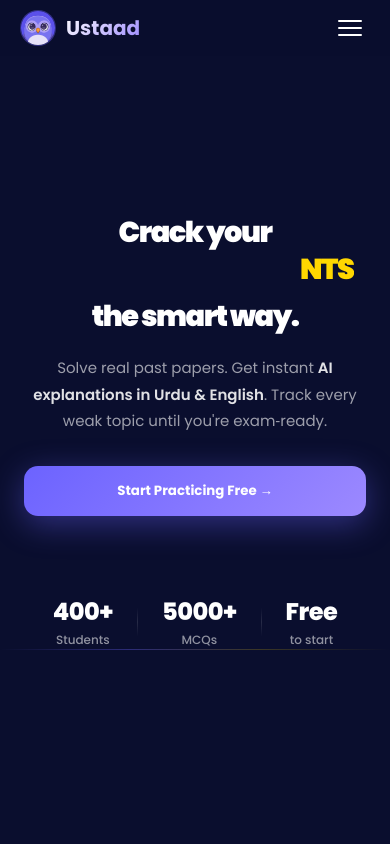
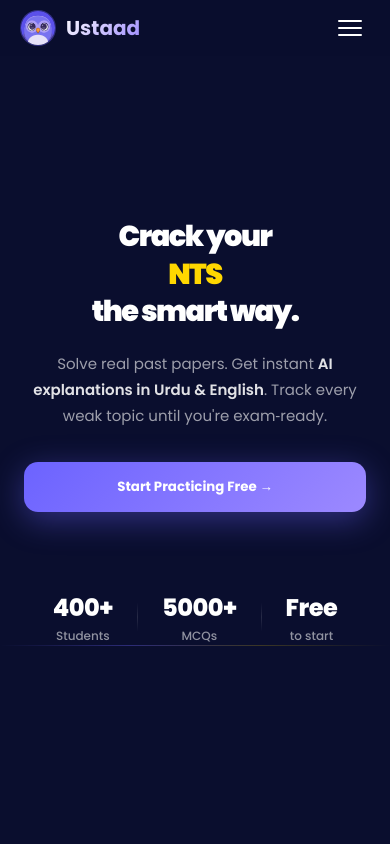
Before and after one commit to mburhankhan101-glitch/ustaad-landing, a Next.js app: page / in a window 390 px wide. Shown: the top 844 px of the page. Built offline with nearby package versions, Linux system fonts and the light colour scheme; no server answers.

Commit message:
mobile vertical centering and navbar overlap .

```diff
--- a/components/Hero.module.css
+++ b/components/Hero.module.css
@@ -503,24 +503,30 @@
     margin-bottom: 20px;
     text-align: center;
   }
-  .h1Line, .h1Cycle {
+  .h1Line {
     display: inline-block;
     margin: 0 4px;
   }
   .h1Cycle {
-    display: inline-block;
-    height: auto;
+    /* Must be block + relative so absolute children stack correctly */
+    display: block;
+    position: relative;
+    height: 1.3em;             /* explicit height since children are absolute */
+    width: 100%;
     color: #FFD700;
-    text-align: center;        /* <-- ADD this */
-    min-width: 120px;
+    overflow: hidden;
   }
   .cw {
-    position: static;
+    /* Keep absolute so all three names overlap — only .on is visible */
+    position: absolute;
+    left: 0;
+    top: 0;
+    width: 100%;               /* span full parent width */
+    text-align: center;        /* centre the text within that width */
     opacity: 0;
-    transform: translateY(0);
-    transition: opacity 0.3s ease;
-    white-space: nowrap;       /* <-- CHANGE from 'normal' to 'nowrap' */
-    display: inline-block;
+    transform: translateY(10px);
+    transition: opacity 0.42s ease, transform 0.42s ease;
+    white-space: nowrap;
   }
   .cw.on {
     opacity: 1;
```
